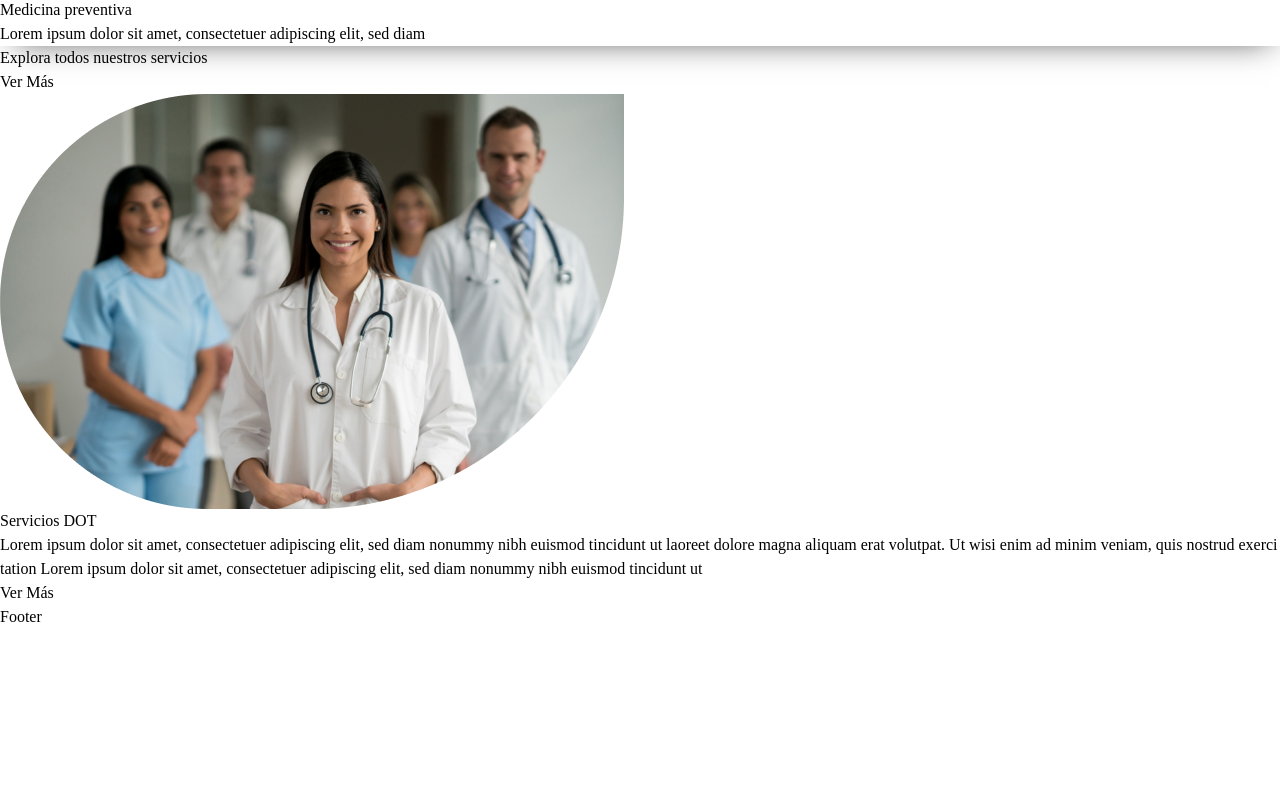
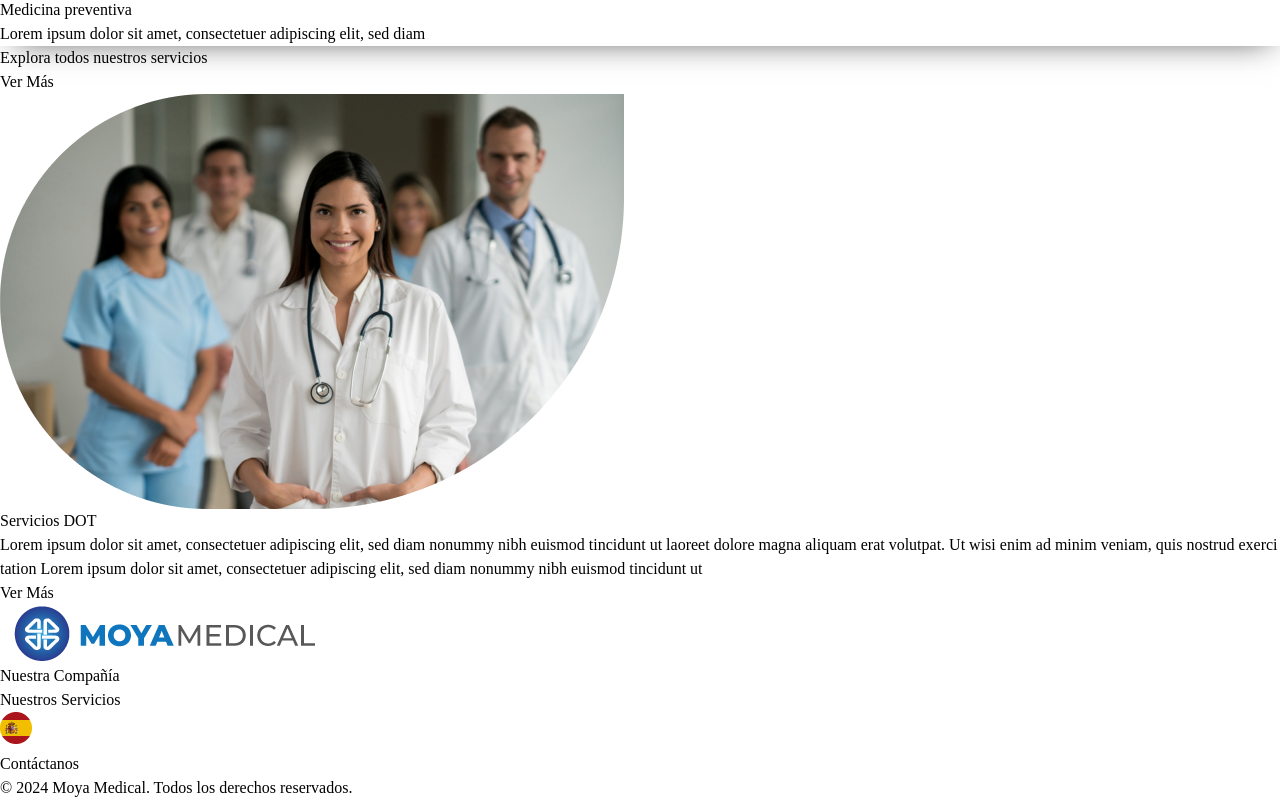
Before and after one commit to leodev9911/healthcare-center-miami-project, a React (Vite) app: page / in a window 1280 px wide. Shown: the part 1378-2178 px from the top of the page. Before the commit the page ends 2007 px from the top, so only its background shows below. Built offline with nearby package versions, Linux system fonts and the light colour scheme.

Commit message:
Footer ready

```diff
--- a/src/containers/Footer.jsx
+++ b/src/containers/Footer.jsx
@@ -1,5 +1,57 @@
+import logoImage from '../assets/logo.png'
+import spainFlag from '../assets/spain-flag.png'
+import arrowDown from '../assets/arrow-down.svg'
+
 export default function Footer() {
   return (
-    <h2>Footer</h2>
+    <footer className="flex flex-col gap-11 items-center bg-blue-950 py-9 mt-[160px]">
+      <nav className="w-full max-w-5xl flex flex-col lg:flex-row gap-6 items-center justify-between px-2 z-30 relative">
+        <img
+          className='w-[248px] h-[43px]'
+          src={logoImage}
+          alt="Logo"
+        />
+        <section>
+          <ul className='text-white flex flex-col gap-8 lg:flex-row items-center lg:gap-20'>
+            <li>
+              <a
+                href=""
+                className='cursor-pointer hover:underline duration-300'
+              >
+                Nuestra Compañía
+              </a>
+            </li>
+            <li>
+              <a
+                href=""
+                className='cursor-pointer hover:underline duration-300'
+              >
+                Nuestros Servicios
+              </a>
+            </li>
+            <li className='flex items-center gap-3'>
+              <img
+                src={spainFlag}
+                alt="Spain flag"
+              />
+              <img
+                src={arrowDown}
+                alt="Arrow down"
+                className='cursor-pointer'
+              />
+            </li>
+            <li>
+              <a
+                href=""
+                className='cursor-pointer hover:underline duration-300'
+              >
+                Contáctanos
+              </a>
+            </li>
+          </ul>
+        </section>
+      </nav>
+      <p className='text-white'>© 2024 Moya Medical. Todos los derechos reservados.</p>
+    </footer>
   )
 }
--- a/src/index.css
+++ b/src/index.css
@@ -27,3 +27,7 @@ header {
 .card {
   box-shadow: 3px 7px 31px -13px rgba(0,0,0,0.75);
 }
+
+footer {
+  border-radius: 200px 200px 0px 0px / 70px 70px 0px 0px;
+}
```
